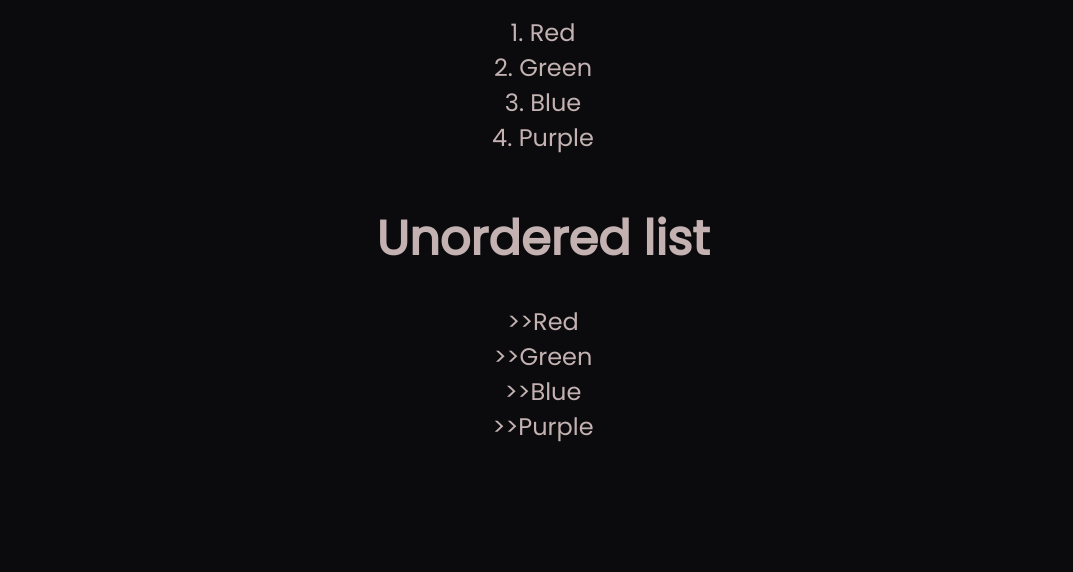
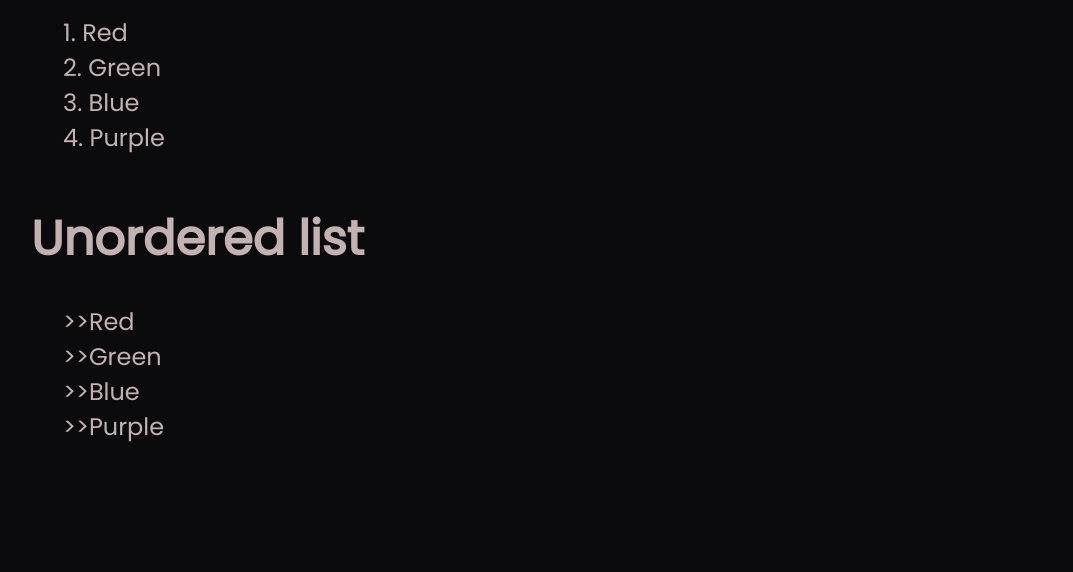
Before and after one commit to ab-h-i-n/Tutorial, a plain HTML site: page index.html in a window 1280 px wide. Shown: the part 607-1179 px from the top of the page, without its empty margins (97-1170 px from the left). Drawn offline with Linux system fonts and the light colour scheme.

Commit message:
Update style.css

```diff
--- a/style.css
+++ b/style.css
@@ -28,11 +28,16 @@ a:hover ,:focus{
 a:active{
     color: red;
 }
+.lh{
+text-align: centre;
+}
 .olist , .ulist{
     margin-top: 2em;
     list-style-position: inside;
-    text-align: center;
 }
 ul ::marker{
     content:">>";
 }
+li{
+margin-left:2rem;
+}
```
